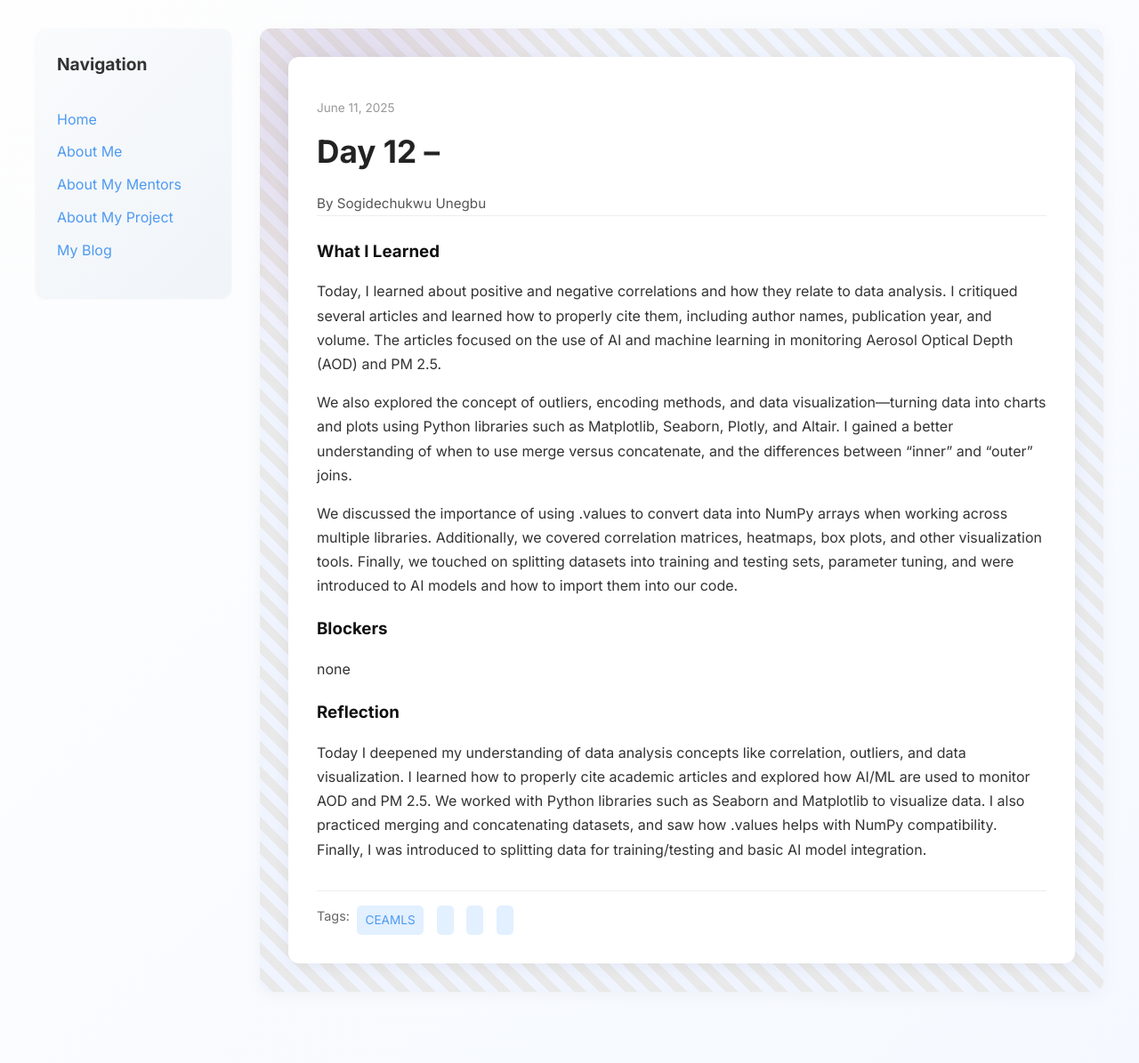
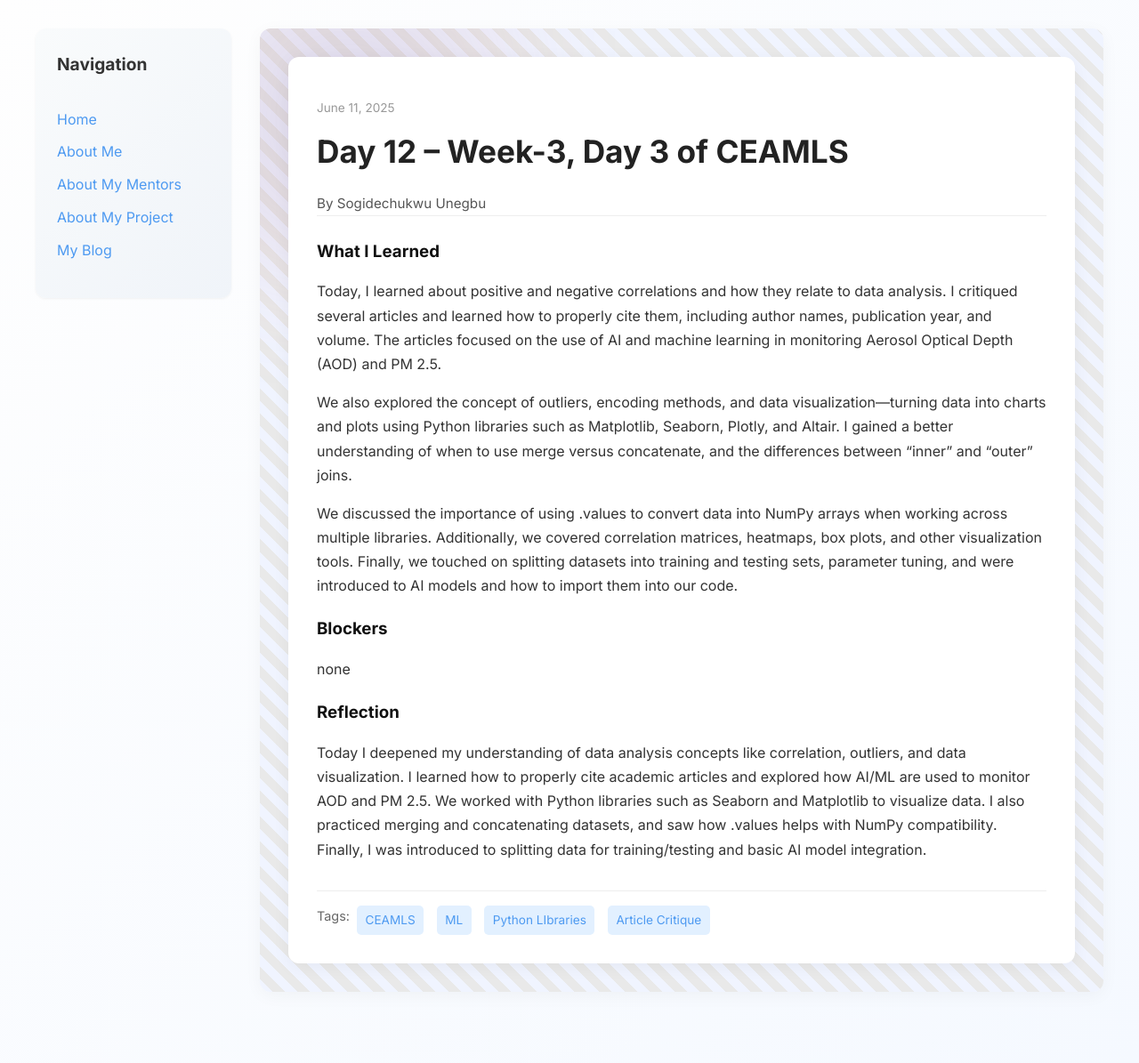
Before and after one commit to UnegbuSogidechukwu/UnegbuSogidechukwu.github.io, a Jekyll site: the page built from _posts/2025-06-11-day-12.md, in a window 1280 px wide. Shown: the whole page at 89% size. Built offline with Jekyll 4.4.1, drawn with Linux system fonts in a browser that asks for light colours.

Commit message:
Update 2025-06-11-day-12.md

```diff
--- a/_posts/2025-06-11-day-12.md
+++ b/_posts/2025-06-11-day-12.md
@@ -1,10 +1,10 @@
 ---
 layout: post
-title: "Day 12 – "
+title: "Day 12 – Week-3, Day 3 of CEAMLS "
 date: 2025-06-11
 author: Sogidechukwu Unegbu
 permalink: /day12.html
-tags: ["CEAMLS", "", "", ""]
+tags: ["CEAMLS", "ML", "Python LIbraries", "Article Critique"]
 
 what_i_learned: |
   Today, I learned about positive and negative correlations and how they relate to data analysis. I critiqued several articles and learned how to properly cite them, including author names, publication year, and volume. The articles focused on the use of AI and machine learning in monitoring Aerosol Optical Depth (AOD) and PM 2.5.
```
